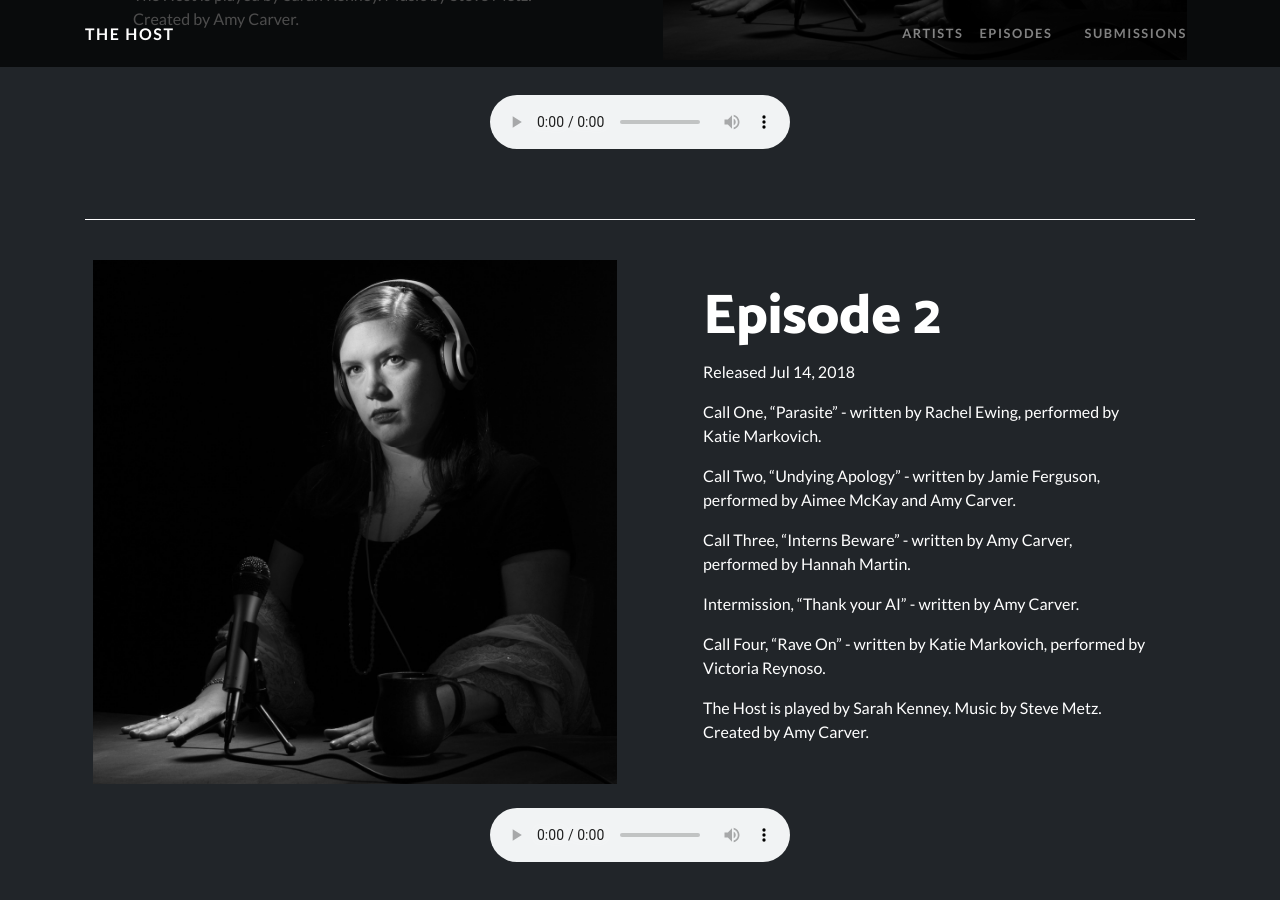
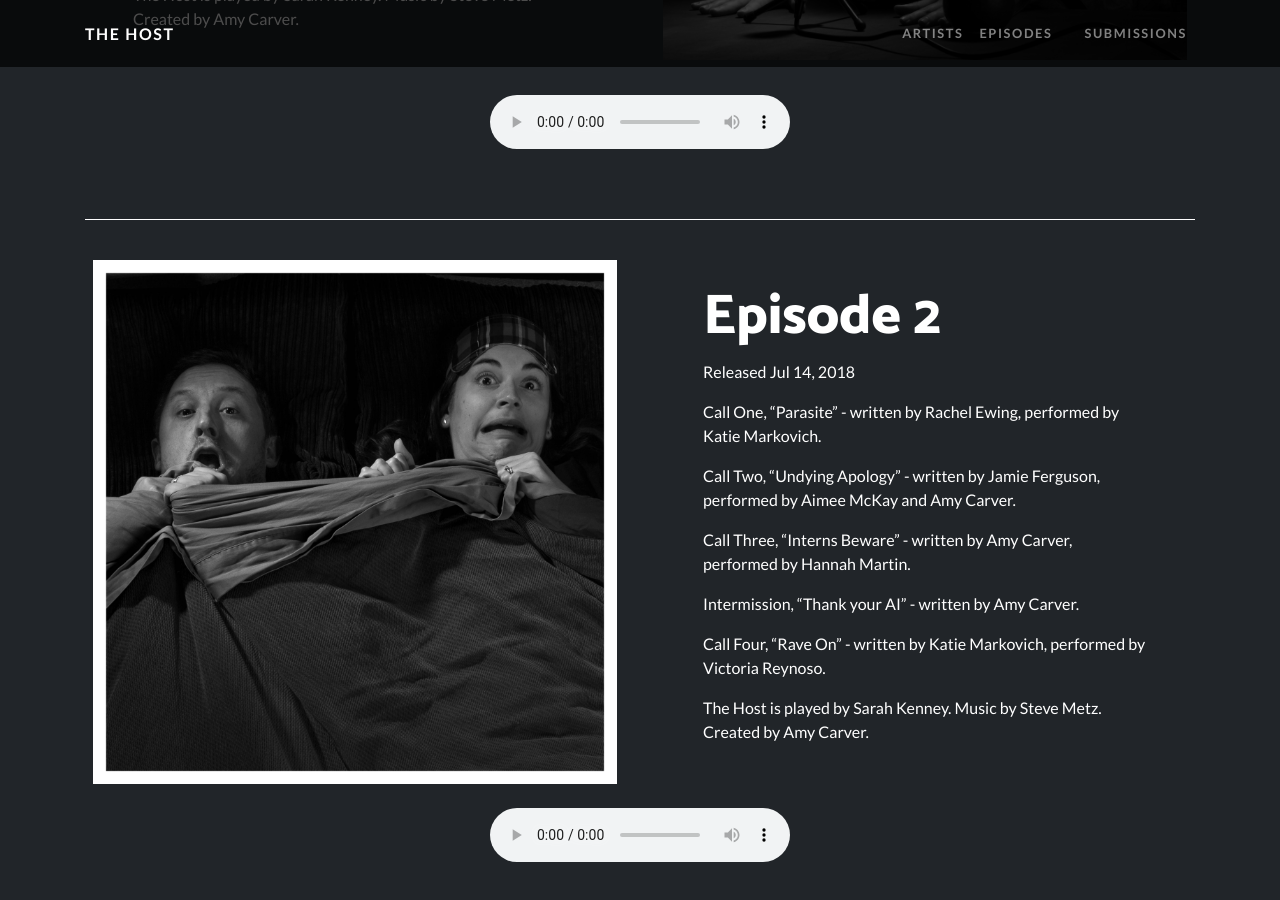
Before and after one commit to thehostpodcast/thehostpodcast.github.io, a Jekyll site: the page built from episodes.markdown, in a window 1280 px wide and 900 px high, scrolled down 990 px. Built offline with Jekyll 4.4.1, drawn with Linux system fonts in a browser that asks for light colours.

Commit message:
Updated Episode 2

```diff
--- a/_episodes/episode-2.markdown
+++ b/_episodes/episode-2.markdown
@@ -1,7 +1,7 @@
 ---
 title: Episode 2
 date: 2018-08-04 01:13:00 Z
-image: "/uploads/the-host-logo__square.jpg"
+image: "/uploads/E07_final_square.jpg"
 pinecast-url: https://pinecast.com/listen/eecffb24-2239-4a33-9ba9-ae97124162c8.mp3
 ---
 
```
